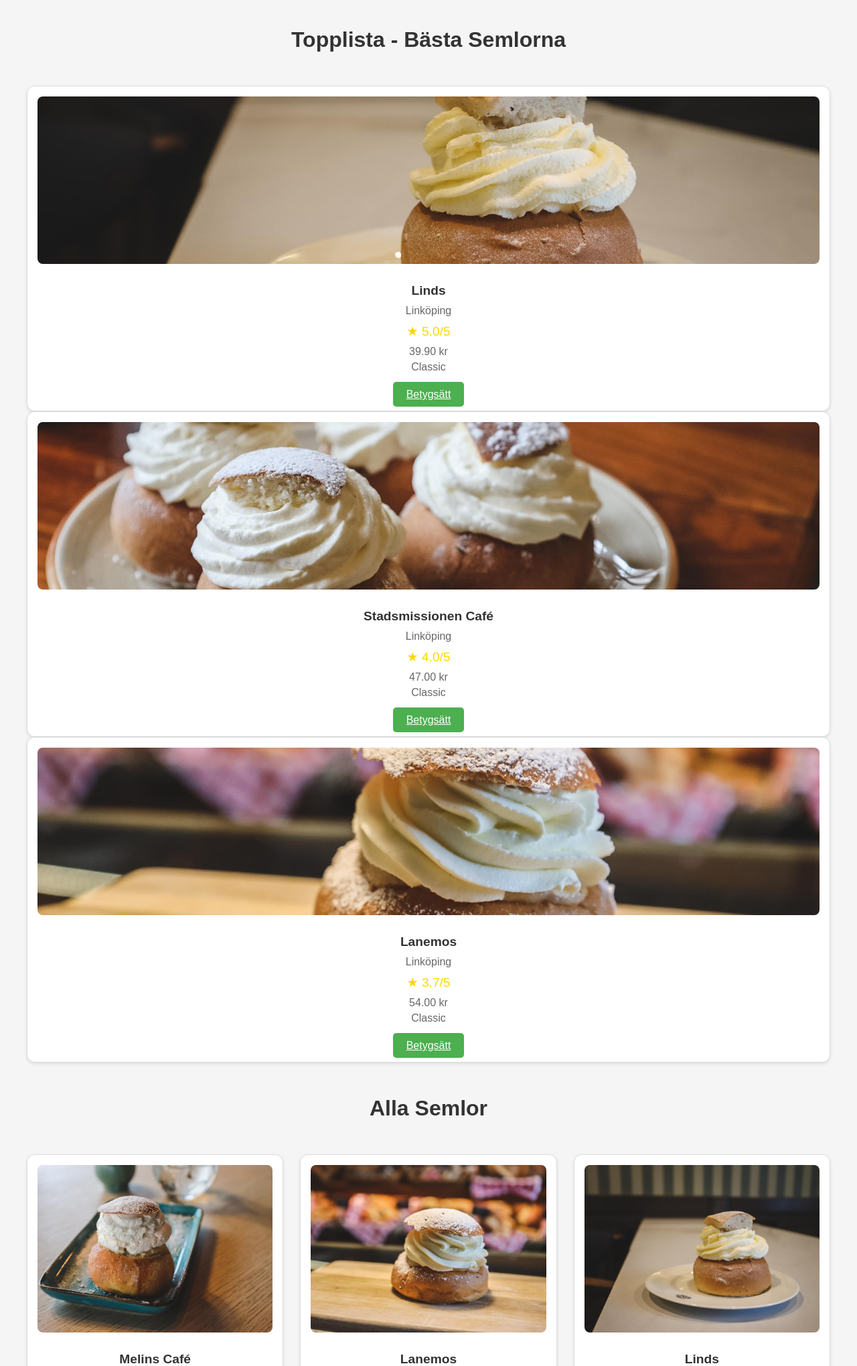
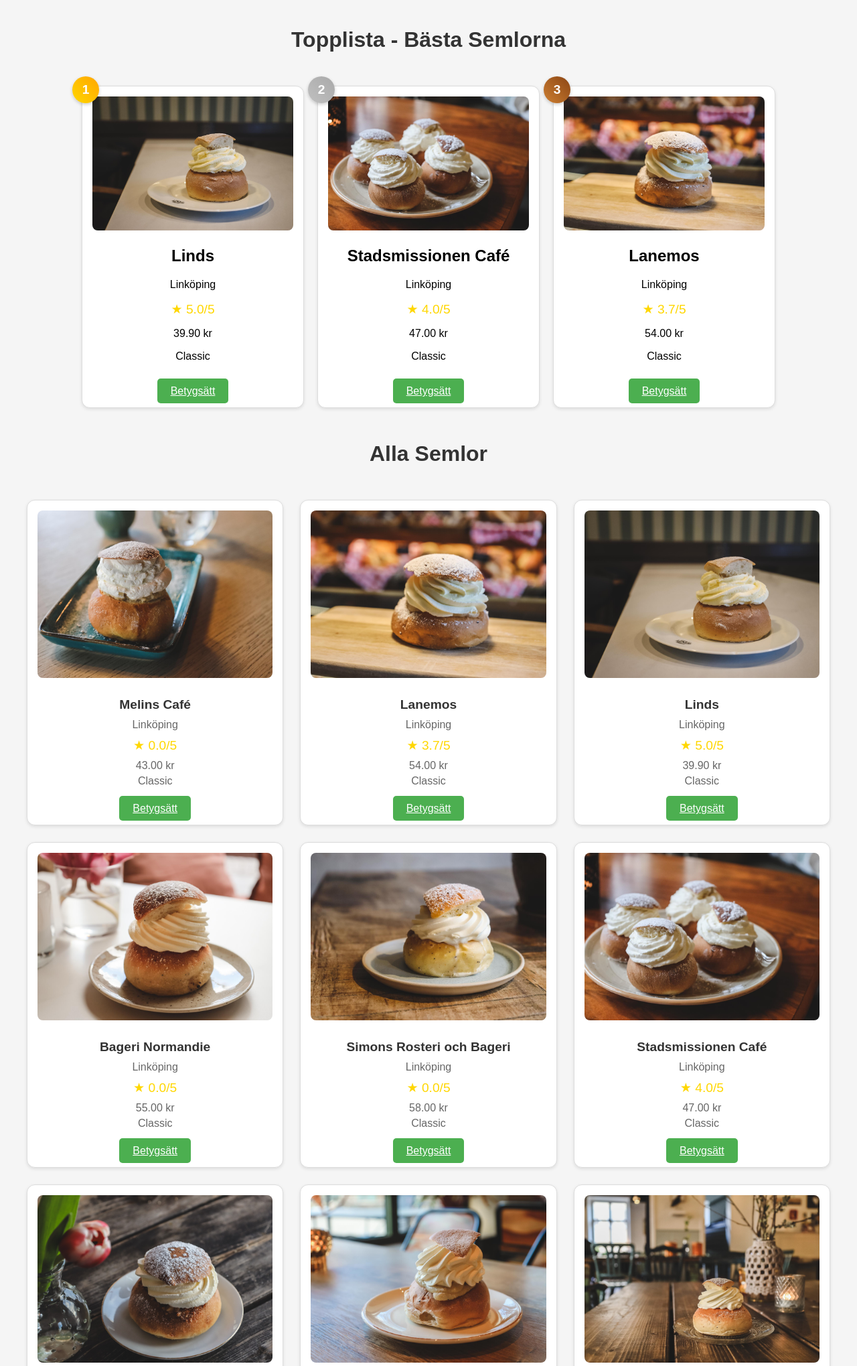
Before and after one commit to Johodah/Semla, a Django app: page / in a window 1280 px wide. Shown: the top 2039 px of the page at 67% size. Run offline with Django 5.2, Linux system fonts and the light colour scheme; data comes from the database, SQL or seed files in the repository.

Commit message:
made the top ranked view better looking

```diff
--- a/semla_web/semla_django/templates/semla_django/home.html
+++ b/semla_web/semla_django/templates/semla_django/home.html
@@ -105,12 +105,51 @@
         }
 
         .top-semlor {
-            backgroud: #fff3e0;
+        display: flex;
+        justify-content: center;
+        gap: 20px;
         padding: 20px;
-            border-radius: 10px;
-            margin-bottom: 30px;
         max-width: 1200px;
         margin: 0 auto 30px;
+    }
+
+    .top-semla-card {
+        background: white;
+        border: 1px solid #ddd;
+        border-radius: 12px;
+        padding: 15px;
+        text-align: center;
+        box-shadow: 0 2px 5px rgba(0,0,0,0.1);
+        transition: transform 0.2s;
+        width: 300px;
+        position: relative;
+    }
+
+    .medal {
+        position: absolute;
+        top: -15px;
+        left: -15px;
+        width: 40px;
+        height: 40px;
+        border-radius: 50%;
+        display: flex;
+        align-items: center;
+        justify-content: center;
+        color: white;
+        font-weight: bold;
+        font-size: 1.2em;
+        box-shadow: 0 2px 5px rgba(0,0,0,0.2);
+    }
+
+    .gold { background: linear-gradient(45deg, #FFD700, #FFA500); }
+    .silver { background: linear-gradient(45deg, #C0C0C0, #A9A9A9); }
+    .bronze { background: linear-gradient(45deg, #CD7F32, #8B4513); }
+
+    @media (max-width: 768px) {
+        .top-semlor {
+            flex-direction: column;
+            align-items: center;
+        }
     }
 
         h1 {
@@ -134,8 +173,11 @@
     <h1>Topplista - Bästa Semlorna</h1>
 <div class="top-semlor">
     {% for semla in top_semlor %}
-            <div class="semla-card">
-                <img src="{{ semla.picture.url }}" alt="{{ semla.bakery }}">
+        <div class="top-semla-card">
+            <div class="medal {% if forloop.counter == 1 %}gold{% elif forloop.counter == 2 %}silver{% else %}bronze{% endif %}">
+                {{ forloop.counter }}
+            </div>
+            <img src="{{ semla.picture.url }}" alt="{{ semla.bakery }}" style="width: 100%; height: 200px; object-fit: cover; border-radius: 8px;">
             <h2>{{ semla.bakery }}</h2>
             <p>{{ semla.city }}</p>
             <div class="rating">★ {{ semla.avg_rating|floatformat:1 }}/5</div>
```
Lines whose indentation alone changed are shown as unchanged.
